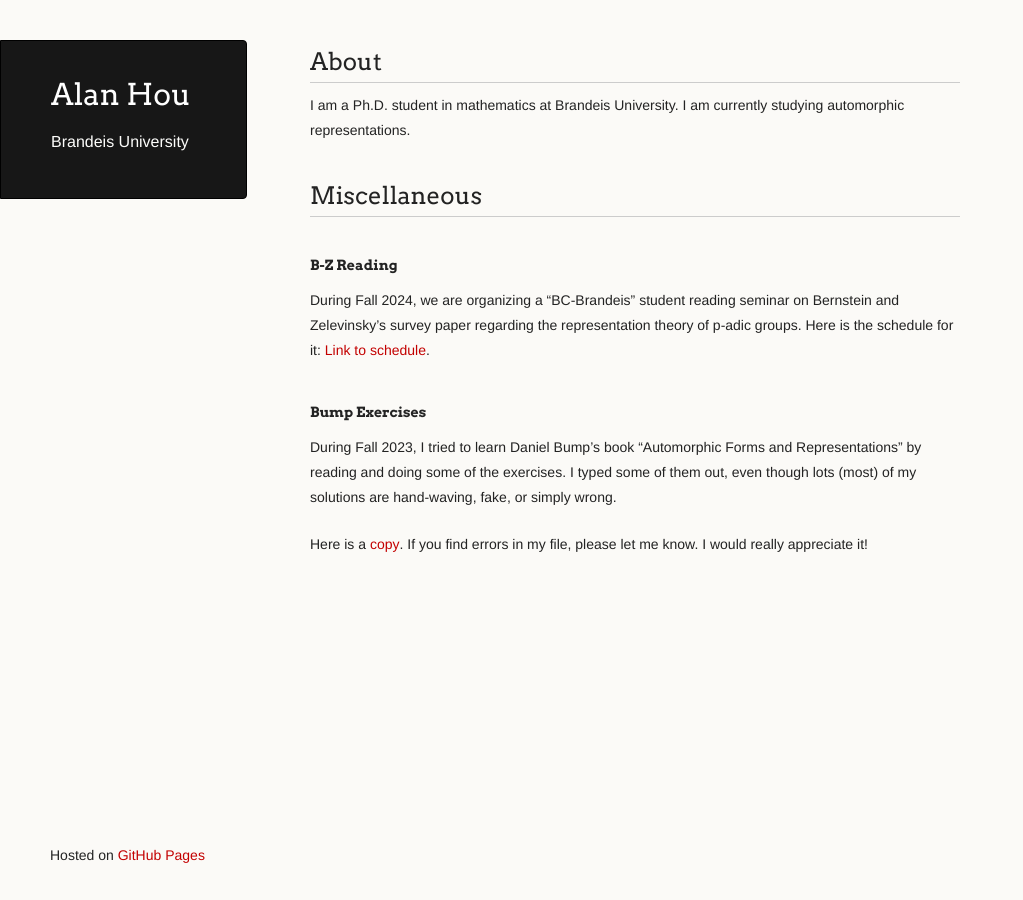
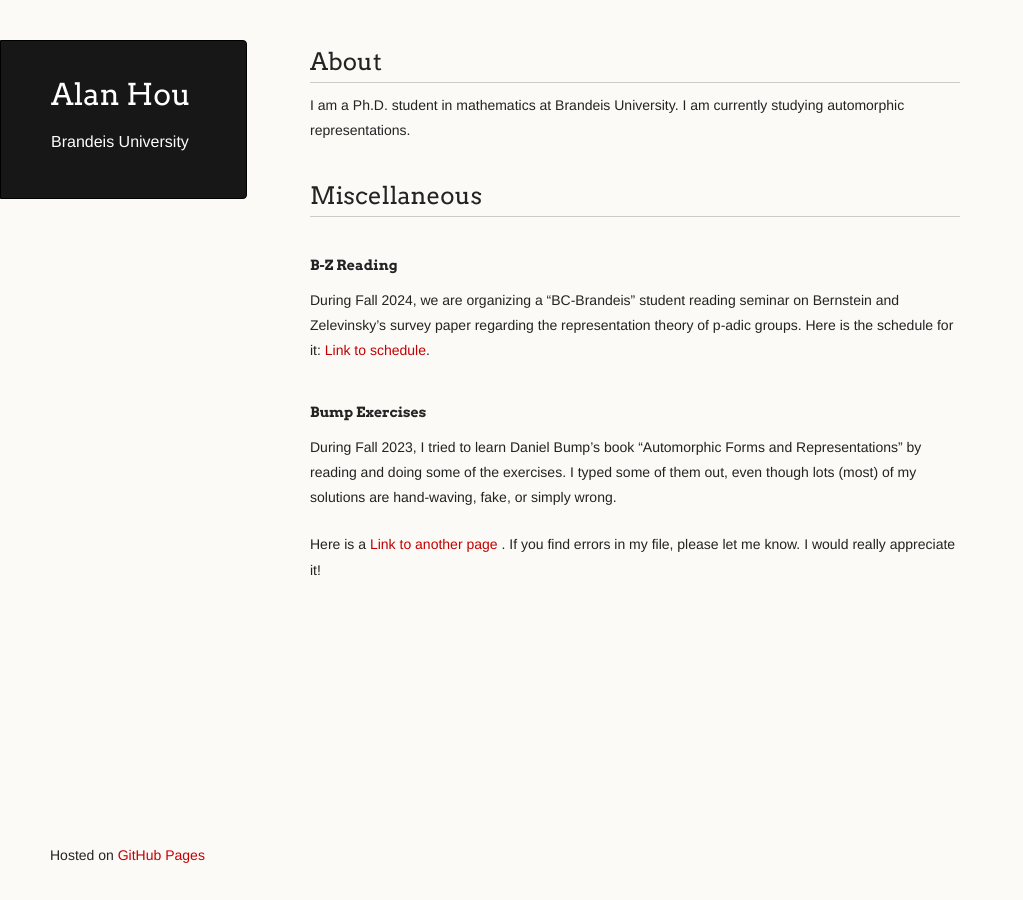
Before and after one commit to axhou/axhou.github.io, a Jekyll site: the page built from index.md, in a window 1280 px wide. Shown: the whole page, without its empty margins (0-1023 px from the left). Built offline with Jekyll 4.4.1, drawn with Linux system fonts in a browser that asks for light colours; our own code applies the rules of GitHub Pages for plain Markdown files.

Commit message:
Update index.md

```diff
--- a/index.md
+++ b/index.md
@@ -17,4 +17,4 @@ During Fall 2024, we are organizing a "BC-Brandeis" student reading seminar on B
 #### Bump Exercises
 During Fall 2023, I tried to learn Daniel Bump's book "Automorphic Forms and Representations" by reading and doing some of the exercises. I typed some of them out, even though lots (most) of my solutions are hand-waving, fake, or simply wrong.
 
-Here is a [copy](./docs/Exercise (28).pdf). If you find errors in my file, please let me know. I would really appreciate it!
+Here is a [Link to another page](./docs/Exercise (28).pdf) . If you find errors in my file, please let me know. I would really appreciate it!
```
